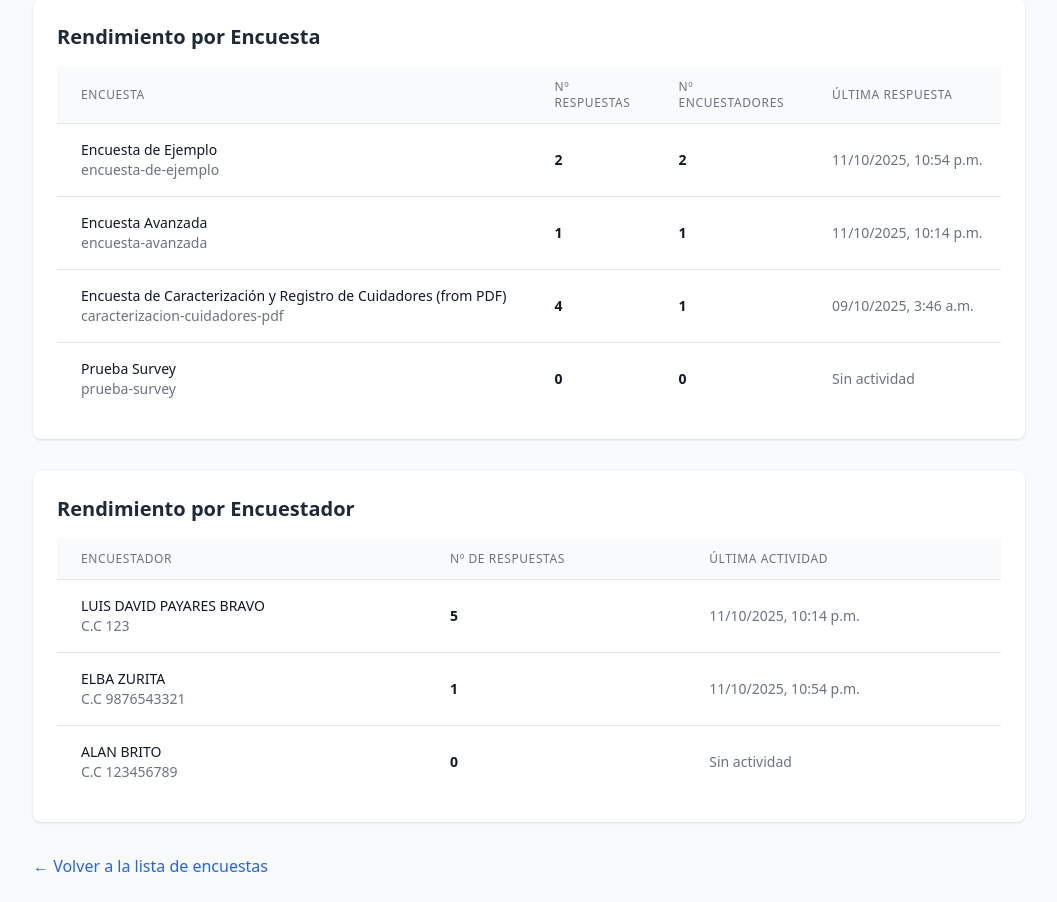
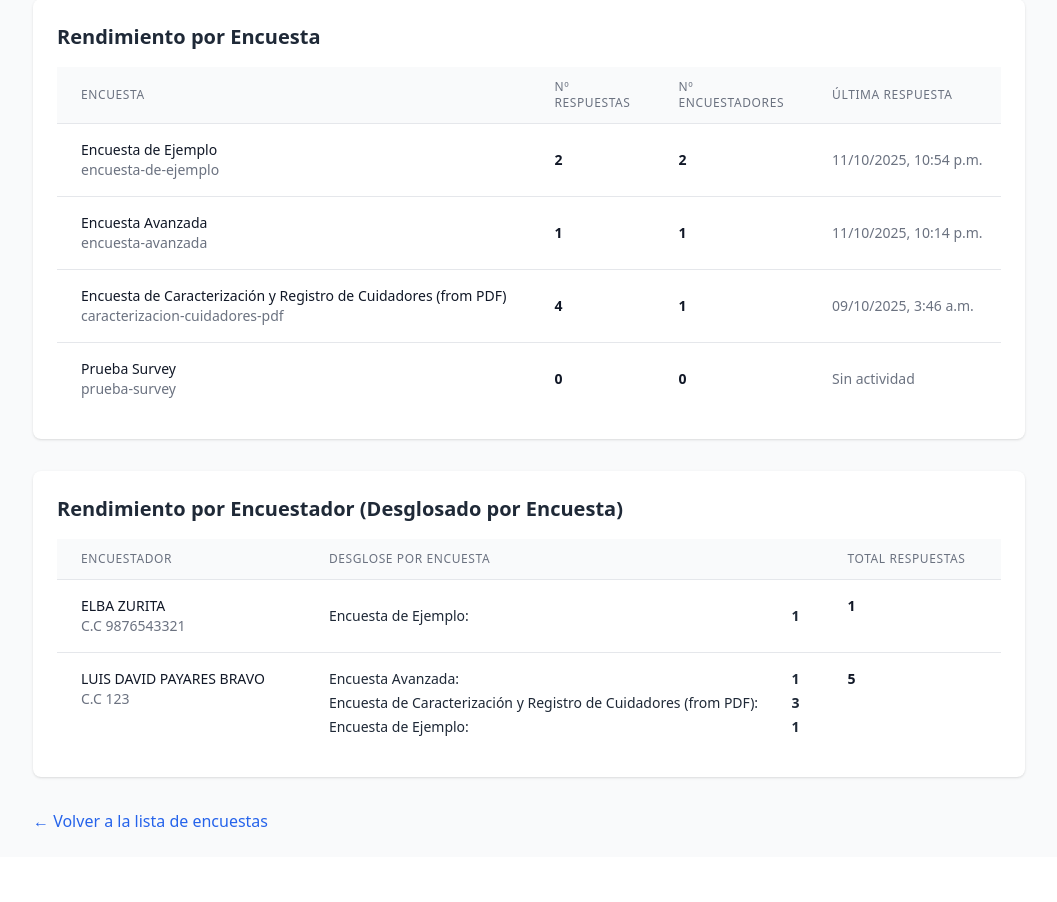
Before and after one commit to jcarlosabc/djangoapp, a Django app: page /dashboard/ in a window 1280 px wide. Shown: the part 294-1196 px from the top of the page, without its empty margins (111-1168 px from the left). After the commit the page ends 1121 px from the top, so only its background shows below. Run offline with Django 4.2, Linux system fonts and the light colour scheme; a user stored in the database is signed in; data comes from the database, SQL or seed files in the repository; both versions use the stored data as it was after the commit; some libraries are stand-ins or nearby versions.

Commit message:
feat- add statistic visualizations per interviewer

```diff
--- a/surveys/templates/surveys/dashboard.html
+++ b/surveys/templates/surveys/dashboard.html
@@ -70,37 +70,40 @@
   </div>
 </div>
 
-<!-- Interviewer Stats Table -->
+<!-- Interviewer Stats Table (Grouped) -->
 <div class="mt-8 bg-white p-6 rounded-lg shadow">
-  <h2 class="text-xl font-semibold mb-4">Rendimiento por Encuestador</h2>
+  <h2 class="text-xl font-semibold mb-4">Rendimiento por Encuestador (Desglosado por Encuesta)</h2>
   <div class="overflow-x-auto">
     <table class="min-w-full divide-y divide-gray-200">
       <thead class="bg-gray-50">
         <tr>
           <th scope="col" class="px-6 py-3 text-left text-xs font-medium text-gray-500 uppercase tracking-wider">Encuestador</th>
-          <th scope="col" class="px-6 py-3 text-left text-xs font-medium text-gray-500 uppercase tracking-wider">Nº de Respuestas</th>
-          <th scope="col" class="px-6 py-3 text-left text-xs font-medium text-gray-500 uppercase tracking-wider">Última Actividad</th>
+          <th scope="col" class="px-6 py-3 text-left text-xs font-medium text-gray-500 uppercase tracking-wider">Desglose por Encuesta</th>
+          <th scope="col" class="px-6 py-3 text-left text-xs font-medium text-gray-500 uppercase tracking-wider">Total Respuestas</th>
         </tr>
       </thead>
       <tbody class="bg-white divide-y divide-gray-200">
-        {% for interviewer in interviewers_stats %}
+        {% for name, data in interviewers_stats_grouped.items %}
           <tr>
+            <td class="px-6 py-4 align-top">
+              <div class="text-sm font-medium text-gray-900">{{ data.details.full_name }}</div>
+              <div class="text-sm text-gray-500">{{ data.details.document }}</div>
+            </td>
             <td class="px-6 py-4 whitespace-nowrap">
-              <div class="text-sm font-medium text-gray-900">{{ interviewer.full_name }}</div>
-              <div class="text-sm text-gray-500">{{ interviewer.document_type }} {{ interviewer.document_number }}</div>
+                <ul class="text-sm text-gray-800 space-y-1">
+                    {% for survey in data.surveys %}
+                        <li class="flex justify-between">
+                            <span>{{ survey.name }}:</span>
+                            <span class="font-semibold">{{ survey.count }}</span>
+                        </li>
+                    {% endfor %}
+                </ul>
             </td>
-            <td class="px-6 py-4 whitespace-nowrap text-sm text-gray-900 font-bold">{{ interviewer.response_count }}</td>
-            <td class="px-6 py-4 whitespace-nowrap text-sm text-gray-500">
-              {% if interviewer.last_response_date %}
-                {{ interviewer.last_response_date|date:"d/m/Y, P" }}
-              {% else %}
-                Sin actividad
-              {% endif %}
-            </td>
+            <td class="px-6 py-4 whitespace-nowrap text-sm text-gray-900 font-bold align-top">{{ data.total_responses }}</td>
           </tr>
         {% empty %}
           <tr>
-            <td colspan="3" class="px-6 py-4 text-center text-sm text-gray-500">No hay encuestadores para mostrar.</td>
+            <td colspan="3" class="px-6 py-4 text-center text-sm text-gray-500">No hay actividad de encuestadores para mostrar.</td>
           </tr>
         {% endfor %}
       </tbody>
--- a/surveys/views.py
+++ b/surveys/views.py
@@ -451,17 +451,47 @@ def dashboard_view(request):
     ).order_by('-last_response_date')
 
     # Anotar cada encuestador con el número de respuestas y la fecha de la última respuesta
-    interviewers_stats = Interviewer.objects.annotate(
-        response_count=Count('responseset'),
-        last_response_date=Max('responseset__created_at')
-    ).order_by('-response_count', 'full_name')
+    # interviewers_stats = Interviewer.objects.annotate(
+    #     response_count=Count('responseset'),
+    #     last_response_date=Max('responseset__created_at')
+    # ).order_by('-response_count', 'full_name')
+
+    # Nuevo: Obtener estadísticas agrupadas por encuestador y luego por encuesta
+    interviewer_survey_stats = ResponseSet.objects.filter(interviewer__isnull=False).values(
+        'interviewer__full_name',
+        'interviewer__document_type',
+        'interviewer__document_number',
+        'survey__name'
+    ).annotate(
+        count=Count('id')
+    ).order_by('interviewer__full_name', 'survey__name')
+
+    # Agrupar los resultados en una estructura anidada para la plantilla
+    grouped_stats = {}
+    for item in interviewer_survey_stats:
+        interviewer_name = item['interviewer__full_name']
+        if interviewer_name not in grouped_stats:
+            grouped_stats[interviewer_name] = {
+                'details': {
+                    'full_name': interviewer_name,
+                    'document': f"{item['interviewer__document_type']} {item['interviewer__document_number']}"
+                },
+                'surveys': [],
+                'total_responses': 0
+            }
+
+        grouped_stats[interviewer_name]['surveys'].append({
+            'name': item['survey__name'],
+            'count': item['count']
+        })
+        grouped_stats[interviewer_name]['total_responses'] += item['count']
 
     context = {
         'total_surveys': total_surveys,
         'total_responses': total_responses,
         'total_interviewers': total_interviewers,
         'surveys_stats': surveys_stats,
-        'interviewers_stats': interviewers_stats,
+        'interviewers_stats_grouped': grouped_stats,
     }
     return render(request, 'surveys/dashboard.html', context)
 
```
Also changed, not shown: db.sqlite3.
